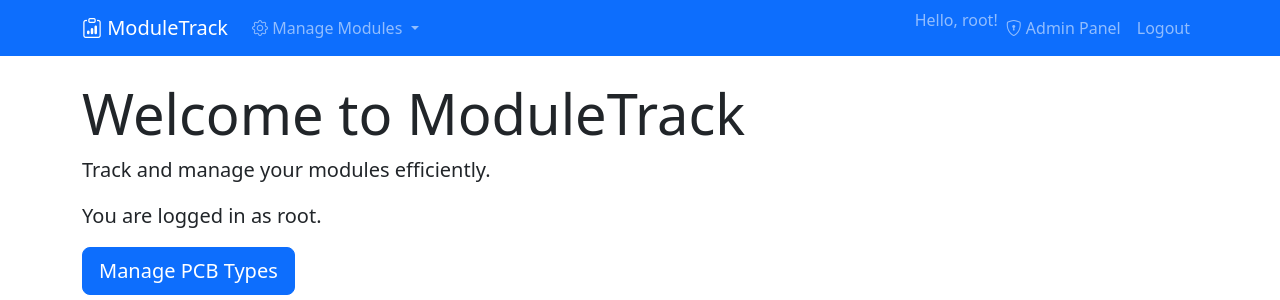
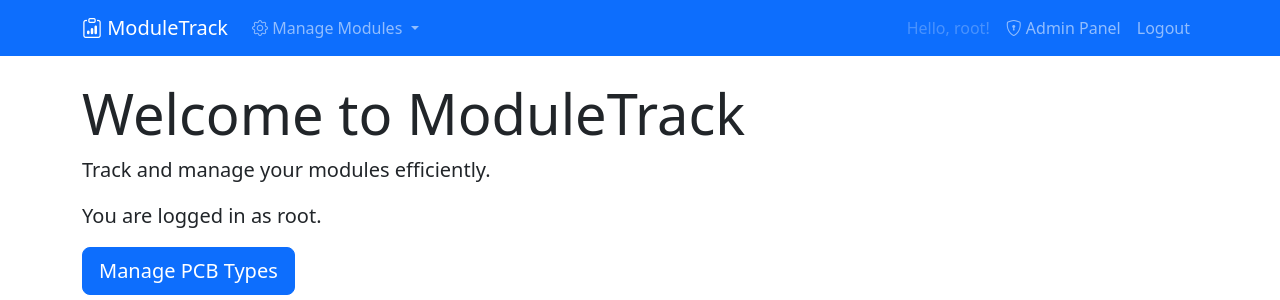
Before and after one commit to yhendricks/NewModuleTracker, a Django app: page / in a window 1280 px wide. Shown: the top 300 px of the page. Run offline with Django 5.2, Linux system fonts and the light colour scheme; a user stored in the database is signed in; some libraries are stand-ins or nearby versions.

Commit message:
Fix navigation alignment

```diff
--- a/templates/base.html
+++ b/templates/base.html
@@ -45,7 +45,7 @@
                 <ul class="navbar-nav">
                     {% if user.is_authenticated %}
                         <li class="nav-item">
-                            <span class="navbar-text">Hello, {{ user.username }}!</span>
+                            <a class="nav-link disabled" href="#" tabindex="-1" aria-disabled="true">Hello, {{ user.username }}!</a>
                         </li>
                         {% if user.is_superuser %}
                             <li class="nav-item">
```
